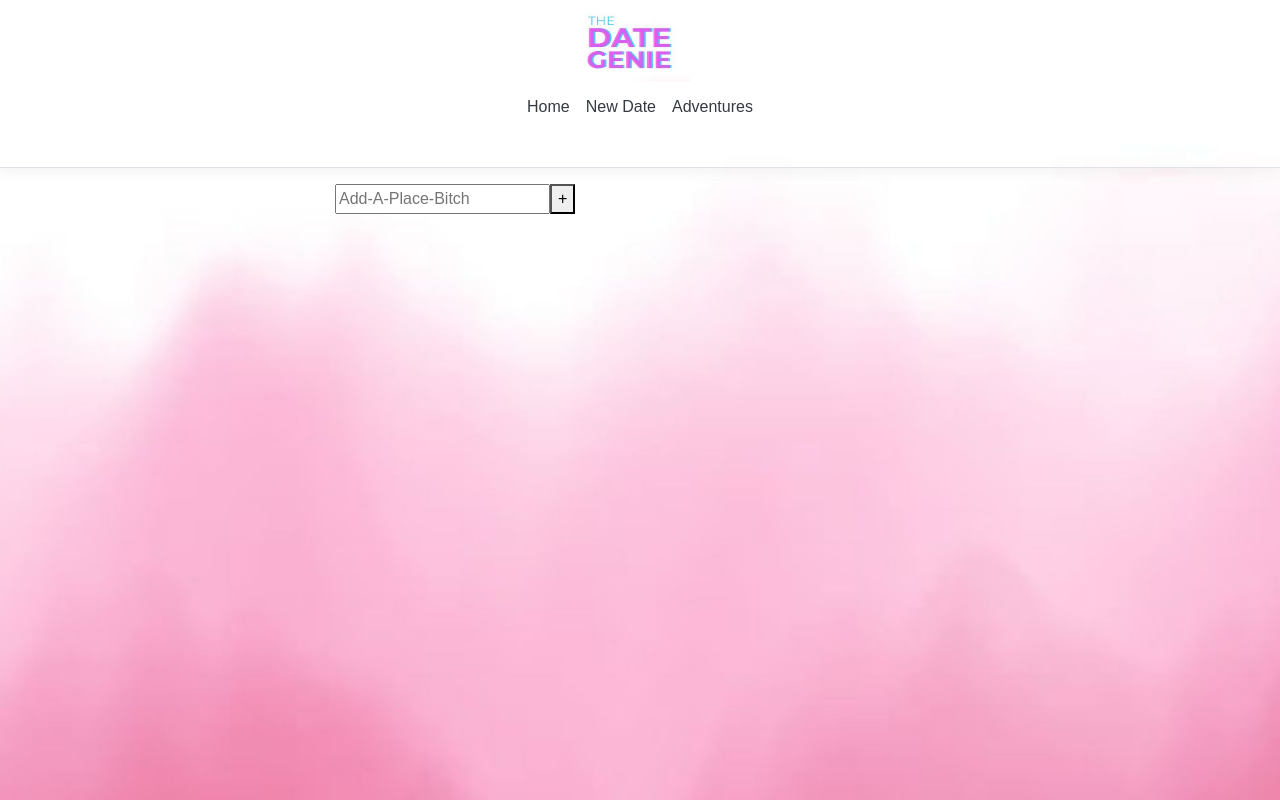
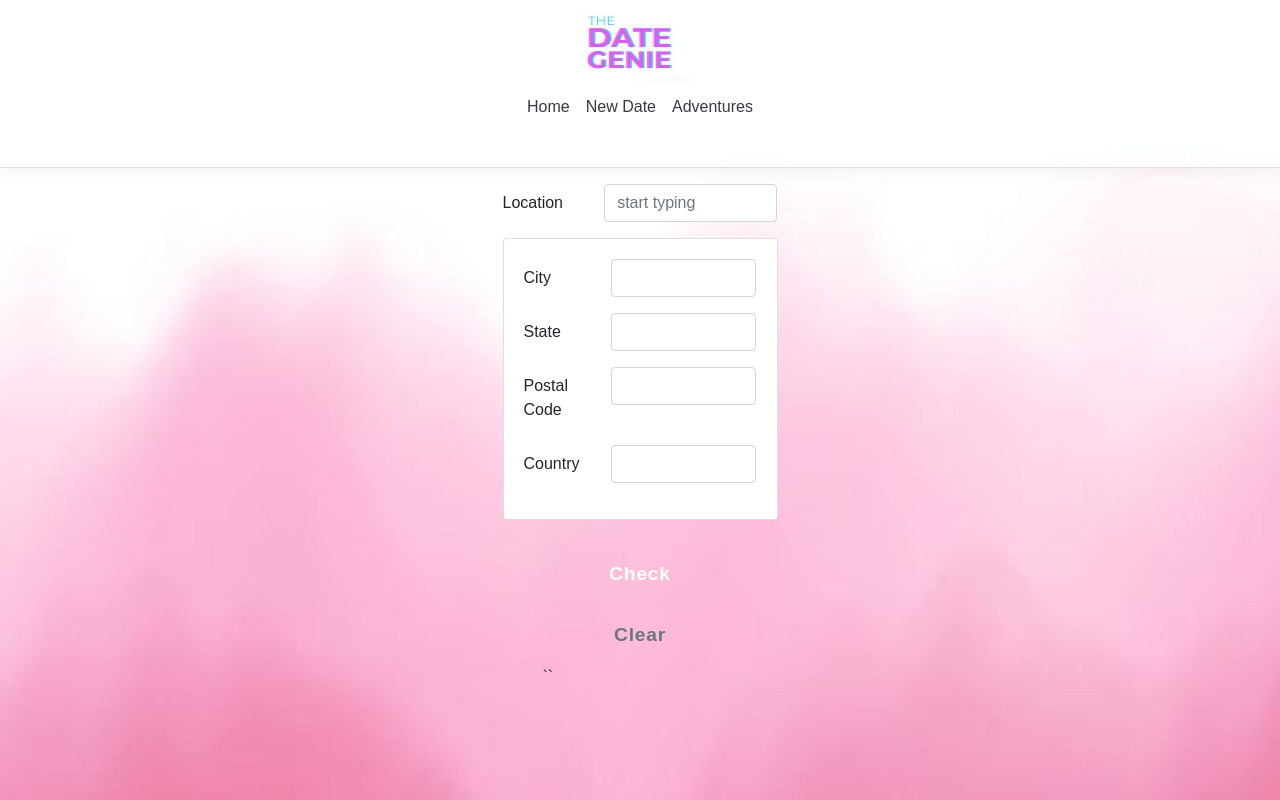
Before and after one commit to LivCunningham/CapstoneDG, a React (Create React App) app in the folder ClientApp/: page /Admin in a window 1280 px wide. Built offline with nearby package versions, Linux system fonts and the light colour scheme.

Commit message:
things are better: mapping, building database done

```diff
--- /dev/null
+++ b/ClientApp/src/Pages/Admin.css
@@ -0,0 +1,18 @@
+.admin-input {
+  display: flex;
+  align-content: center;
+  flex-direction: row;
+}
+
+.add-button {
+  padding-left: 5rem;
+  padding-right: 4rem;
+}
+
+form {
+  margin-left: 11rem;
+}
+
+::-webkit-input-placeholder {
+  text-align: center;
+}
--- a/ClientApp/src/Pages/Admin.jsx
+++ b/ClientApp/src/Pages/Admin.jsx
@@ -1,28 +1,244 @@
-import React, { useState, useEffect } from 'react'
+import React, { Component } from 'react'
+import AddressSuggest from '../components/AddressSuggest.jsx'
+import AddressInput from '../components/AddressInput.jsx'
 import axios from 'axios'
 
-export default function Admin() {
-  const [Location, setLocation] = useState('')
+const APP_ID_HERE = 'AMsXJCY7VtRdqUqhD4Nr'
+const APP_CODE_HERE = 'bAfnOReqDXdAlzKbbz6mCA'
 
-  //API
-  //Beginning with Geolocation
-  const getLocation = e => {
-    e.preventDefault()
+class Admin extends Component {
+  constructor(props) {
+    super(props)
+
+    this.state = this.getInitialState()
+    // this.state = this.getPlaces()
+
+    // Admin has entered something in the address bar
+    this.onQuery = this.onQuery.bind(this)
+    // Admin has entered something in an address field
+    this.onAddressChange = this.onAddressChange.bind(this)
+    // Admin has clicked the check button
+
+    // Admin has clicked the clear button
+    this.onClear = this.onClear.bind(this)
+  }
+
+  onQuery(evt) {
+    const query = evt.target.value
+
+    if (!query.length > 0) {
+      this.setState(this.getInitialState())
+      return
+    }
+    //AUTOCOMPLETE
+    const self = this
     axios
-      .get(
-        'https://places.demo.api.here.com/places/v1/discover/explore?app_id=AMsXJCY7VtRdqUqhD4Nr&app_code=bAfnOReqDXdAlzKbbz6mCA'
-      )
-      .then(resp => {
-        console.log({ resp }).get('')
+      .get('https://autocomplete.geocoder.api.here.com/6.2/suggest.json', {
+        params: {
+          app_id: APP_ID_HERE,
+          app_code: APP_CODE_HERE,
+          query: query,
+          maxresults: 1
+        }
+      })
+      .then(function(response) {
+        if (response.data.suggestions.length > 0) {
+          const id = response.data.suggestions[0].locationId
+          const address = response.data.suggestions[0].address
+          self.setState({
+            address: address,
+            query: query,
+            locationId: id
+          })
+        } else {
+          const state = self.getInitialState()
+          self.setState(state)
+        }
       })
   }
 
-  return (
-    <>
-      <form onSubmit={getLocation}>
-        <input type="text" placeholder="Add-A-Place-Bitch" />
-        <button>+</button>
-      </form>
-    </>
-  )
+  getInitialState() {
+    return {
+      results: [],
+      address: {
+        street: '',
+        city: '',
+        state: '',
+        postalCode: '',
+        country: ''
+      },
+      query: '',
+      locationId: '',
+      isChecked: false,
+      coords: {}
+    }
+  }
+
+  getPlaces() {
+    return {
+      results: {
+        title: '',
+        averageRating: '',
+        tags: '',
+        openingHours: '',
+        isOpen: false,
+        category: '',
+        coords: {}
+      }
+    }
+  }
+
+  onClear = evt => {
+    const state = this.getInitialState()
+    this.setState(state)
+  }
+
+  onAddressChange = evt => {
+    const id = evt.target.id
+    const val = evt.target.value
+
+    let state = this.state
+    state.address[id] = val
+    this.setState(state)
+  }
+
+  onCheck = evt => {
+    let params = {
+      app_id: APP_ID_HERE,
+      app_code: APP_CODE_HERE
+    }
+
+    if (this.state.locationId.length > 0) {
+      params['locationId'] = this.state.locationId
+    } else {
+      params['searchtext'] =
+        this.state.address.street +
+        this.state.address.city +
+        this.state.address.state +
+        this.state.address.postalCode +
+        this.state.address.country
+    }
+
+    //GEOCODER
+    axios
+      .get('https://geocoder.api.here.com/6.2/geocode.json', { params: params })
+      .then(response => {
+        const view = response.data.Response.View
+        if (view.length > 0 && view[0].Result.length > 0) {
+          const location = view[0].Result[0].Location
+
+          this.setState(
+            {
+              isChecked: 'true',
+              locationId: '',
+              query: location.Address.Label,
+              address: {
+                street:
+                  location.Address.HouseNumber + ' ' + location.Address.Street,
+                city: location.Address.City,
+                state: location.Address.State,
+                postalCode: location.Address.PostalCode,
+                country: location.Address.Country
+              },
+              coords: {
+                lat: location.DisplayPosition.Latitude,
+                lon: location.DisplayPosition.Longitude
+              }
+            },
+            () => {
+              axios
+                .get(
+                  `https://places.cit.api.here.com/places/v1/discover/search?q=restaurant&app_id=AMsXJCY7VtRdqUqhD4Nr&app_code=bAfnOReqDXdAlzKbbz6mCA&at=${
+                    this.state.coords.lat
+                  },${this.state.coords.lon}`
+                )
+                .then(resp => {
+                  console.log('ran')
+                  console.log({ resp })
+                  this.setState({
+                    results: resp.data.results.items
+                  })
+                })
+            }
+          )
+        } else {
+          this.setState({
+            isChecked: true,
+            coords: null
+          })
+        }
+      })
+      .catch(error => {
+        console.log('caught failed query')
+        this.setState({
+          isChecked: true,
+          coords: null
+        })
+      })
+  }
+
+  alert() {
+    if (!this.state.isChecked) {
+      return
+    }
+
+    if (this.state.coords === null) {
+      return (
+        <div className="alert alert-warning" role="alert">
+          <b>Invalid.</b> The address is not recognized.
+        </div>
+      )
+    } else {
+      return (
+        <div className="alert alert-success" role="alert">
+          <b>Valid Address.</b> Location is {this.state.coords.lat},{' '}
+          {this.state.coords.lon}.
+        </div>
+      )
+    }
+  }
+
+  render() {
+    let outcome = this.alert()
+    return (
+      <div className="container">
+        <AddressSuggest query={this.state.query} onChange={this.onQuery} />
+        <AddressInput
+          city={this.state.address.city}
+          state={this.state.address.state}
+          postalCode={this.state.address.postalCode}
+          country={this.state.address.country}
+          onChange={this.onAddressChange}
+        />
+        <br />
+        {outcome}
+        <button
+          type="submit"
+          className="btn btn-primary"
+          onClick={this.onCheck}
+        >
+          Check
+        </button>
+        <button
+          type="submit"
+          className="btn btn-outline-secondary"
+          onClick={this.onClear}
+        >
+          Clear
+        </button>
+        <ul className="answer-list">
+          {this.state.results.map(index => {
+            return (
+              <li key={index}>
+                <p>{index.items}</p>
+              </li>
+            )
+          })}
+          ``
+        </ul>
+      </div>
+    )
+  }
 }
+
+export default Admin
--- /dev/null
+++ b/ClientApp/src/components/AddressInput.jsx
@@ -0,0 +1,52 @@
+import React, { Component } from 'react'
+import AddressItem from './AddressItem'
+
+class AddressInput extends Component {
+  constructor(props) {
+    super(props)
+    this.handleChange = this.handleChange.bind(this)
+  }
+
+  handleChange(evt) {
+    this.props.onChange(evt)
+  }
+
+  render() {
+    return (
+      <div className="card">
+        <div className="card-body">
+          <AddressItem
+            label="City"
+            id="city"
+            value={this.props.city}
+            onChange={this.handleChange}
+            placeholder=""
+          />
+          <AddressItem
+            label="State"
+            id="state"
+            value={this.props.state}
+            onChange={this.handleChange}
+            placeholder=""
+          />
+          <AddressItem
+            label="Postal Code"
+            id="postalCode"
+            value={this.props.postalCode}
+            onChange={this.handleChange}
+            placeholder=""
+          />
+          <AddressItem
+            label="Country"
+            id="country"
+            value={this.props.country}
+            onChange={this.handleChange}
+            placeholder=""
+          />
+        </div>
+      </div>
+    )
+  }
+}
+
+export default AddressInput
--- /dev/null
+++ b/ClientApp/src/components/AddressItem.jsx
@@ -0,0 +1,23 @@
+import React, { Component } from 'react'
+
+class AddressItem extends Component {
+  render() {
+    return (
+      <div className="row form-group justify-content-start">
+        <label className="col-sm-4 col-form-label">{this.props.label}</label>
+        <div className="col-xl-8">
+          <input
+            type="text"
+            id={this.props.id}
+            defaultValue={this.props.value}
+            onChange={this.props.onChange}
+            className="form-control"
+            placeholder={this.props.placeholder}
+          />
+        </div>
+      </div>
+    )
+  }
+}
+
+export default AddressItem
--- /dev/null
+++ b/ClientApp/src/components/AddressSuggest.jsx
@@ -0,0 +1,17 @@
+import React, { Component } from 'react'
+import AddressItem from './AddressItem'
+
+class AddressSuggest extends Component {
+  render() {
+    return (
+      <AddressItem
+        label="Location"
+        value={this.props.query}
+        onChange={this.props.onChange}
+        placeholder="start typing"
+      />
+    )
+  }
+}
+
+export default AddressSuggest
```
Also changed, not shown: ClientApp/src/Pages/NewDate.jsx (+2 -18 lines).
